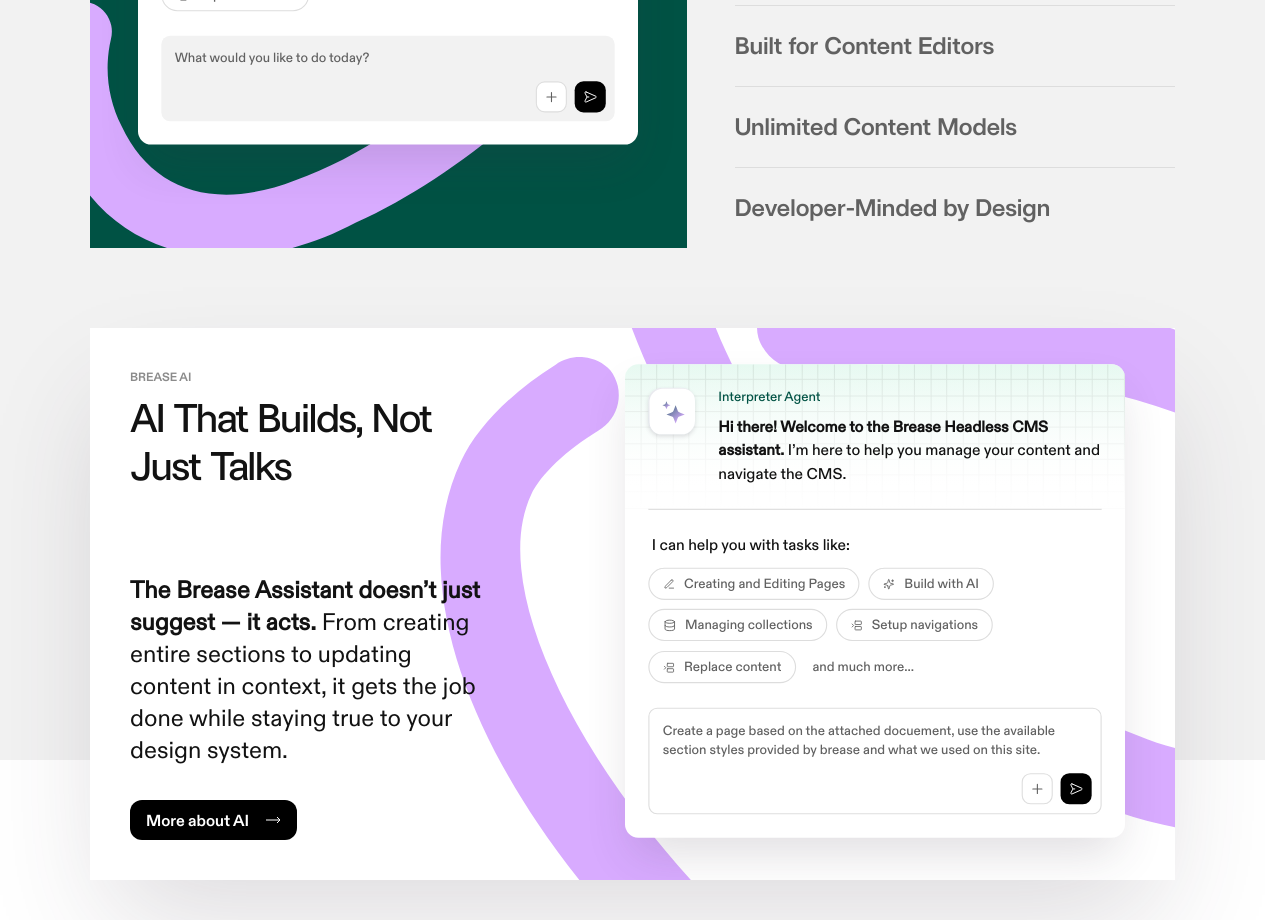
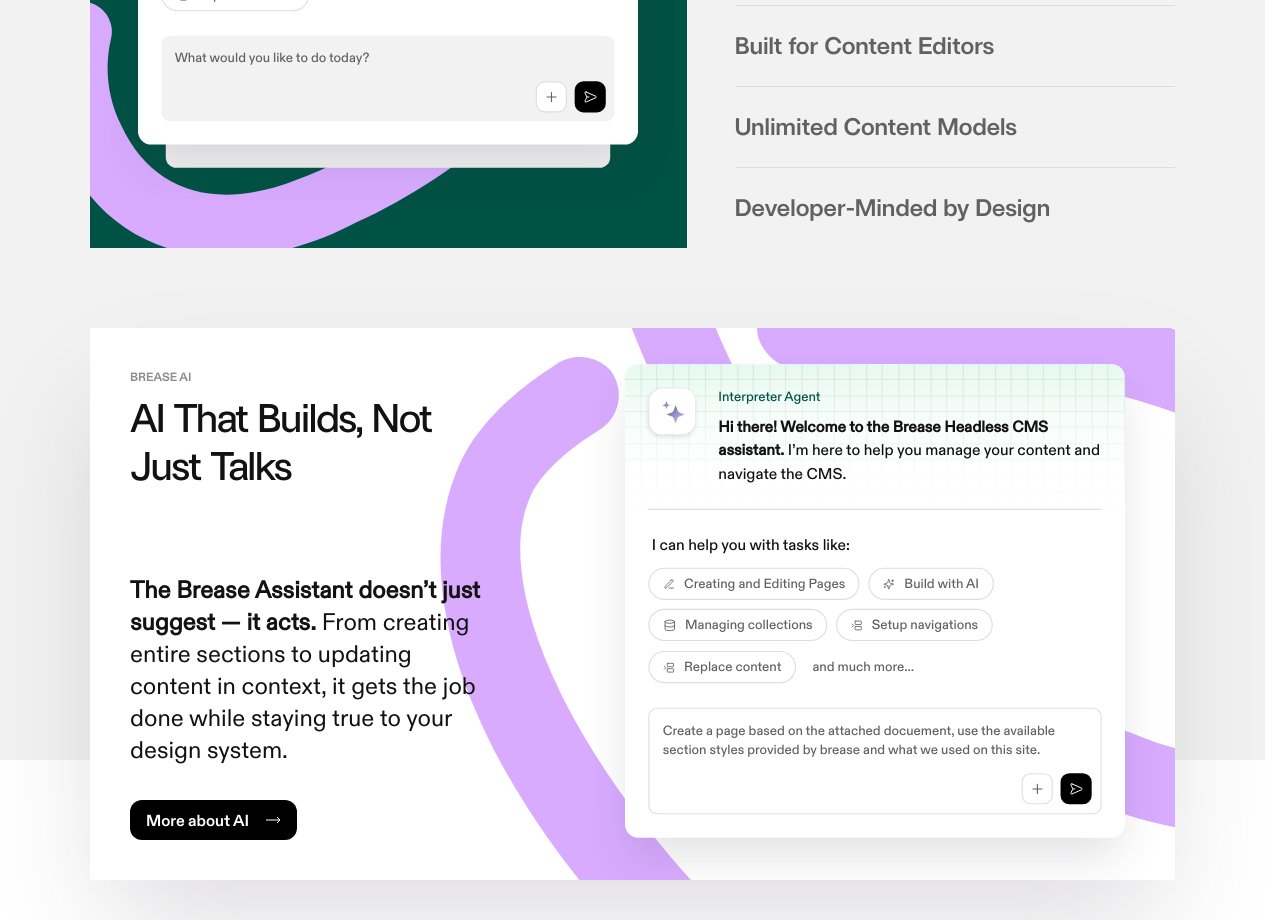
Before and after one commit to szt2bukarm/brease, a Next.js app: page / in a window 1280 px wide. Shown: the part 2480-3400 px from the top of the page. Built offline with nearby package versions, Linux system fonts and the light colour scheme.

Commit message:
minor change

```diff
--- a/src/components/implementations/Implementations.tsx
+++ b/src/components/implementations/Implementations.tsx
@@ -58,7 +58,7 @@ export default function Implementations({sections,openedSectionTitle, handleSele
                     {/* <img src="/ImplementationsCards/1.png" className="z-2 w-[85%] max-w-[630px] absolute top-[50%] left-[50%] translate-x-[-50%] translate-y-[-93%] shadow-[0_56px_112px_rgba(62,52,69,0.18)]"/>
                     <img src="/ImplementationsCards/2.png" className="z-1 w-[80%] max-w-[600px] absolute top-[50%] left-[50%] translate-x-[-50%] -translate-y-[56%] [clip-path:polygon(0_50%,100%_50%,100%_100%,0%_100%)]" /> */}
 
-                    <AIPromptCard scaleVariant={1} emptyInput={true}/>
+                    <AIPromptCard scaleVariant={1} emptyInput={true} showTabUnder={true}/>
                 </div>
             </div>
 
```
Also changed, not shown: src/components/implementations/ImplementationsMobile.tsx (+1 -1 lines).
